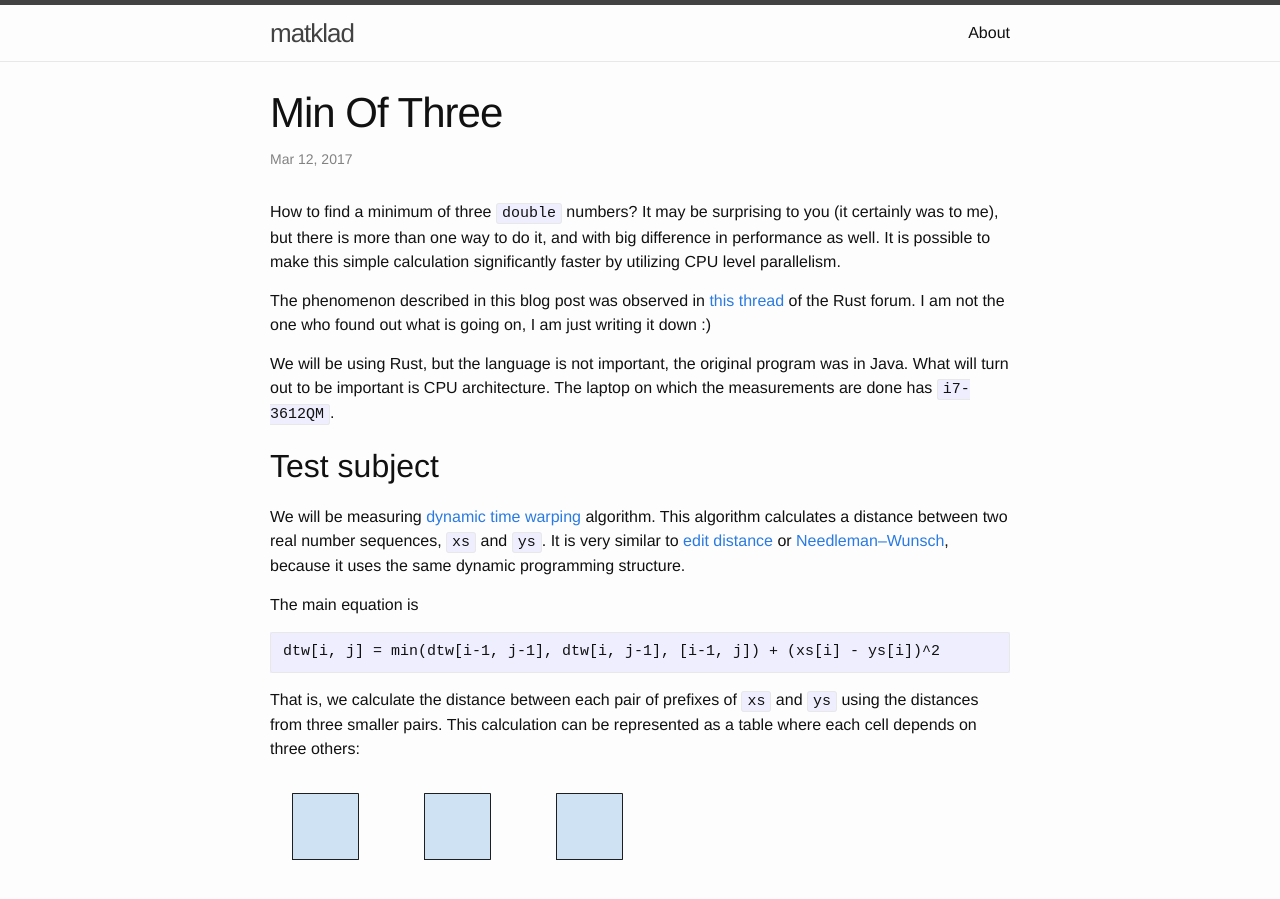
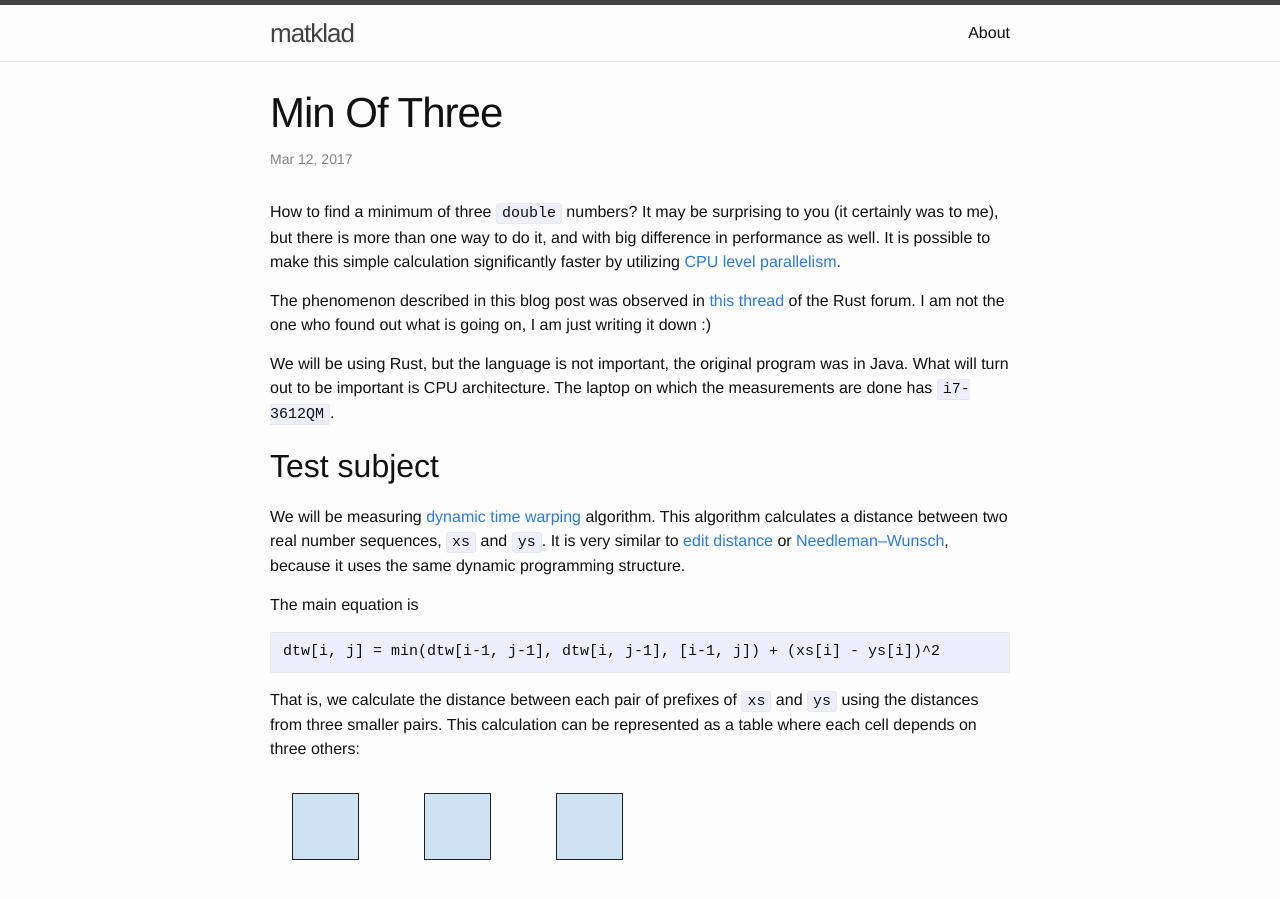
Before and after one commit to matklad/matklad.github.io, a Jekyll site: the page built from _posts/2017-03-12-min-of-three.markdown, in a window 1280 px wide and 900 px high. Built offline with Jekyll 4.4.1, drawn with Linux system fonts in a browser that asks for light colours; comment, search, counter and statistics services are not loaded; part of the change alters nothing that is shown.

```diff
--- a/_posts/2017-03-12-min-of-three.markdown
+++ b/_posts/2017-03-12-min-of-three.markdown
@@ -7,7 +7,9 @@ date:   2017-03-12 19:39:15 +0300
 How to find a minimum of three `double` numbers?  It may be surprising to you
 (it certainly was to me), but there is more than one way to do it, and with big
 difference in performance as well. It is possible to make this simple
-calculation significantly faster by utilizing CPU level parallelism.
+calculation significantly faster by utilizing [CPU level parallelism].
+
+[CPU level parallelism]: https://en.wikipedia.org/wiki/Superscalar_processor
 
 The phenomenon described in this blog post was observed in [this thread] of the
 Rust forum.  I am not the one who found out what is going on, I am just writing
```
